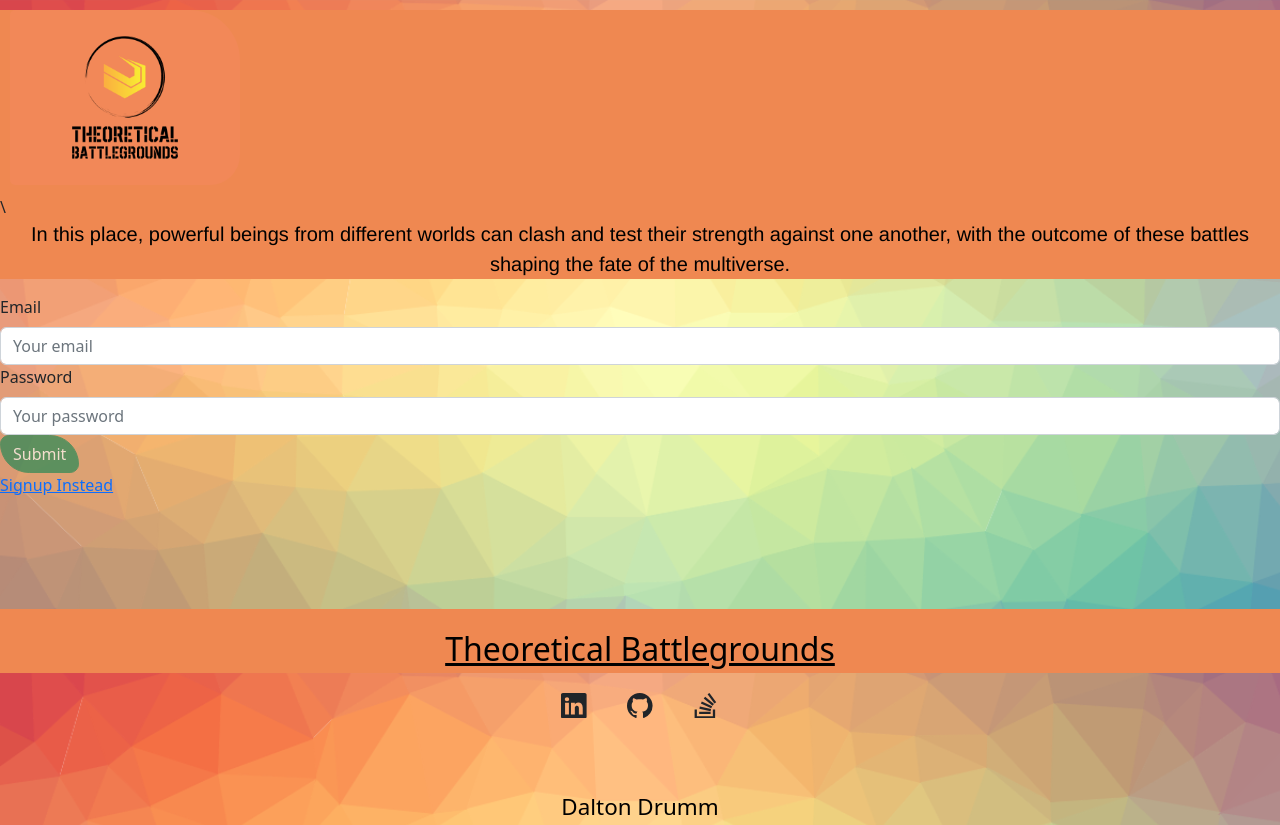
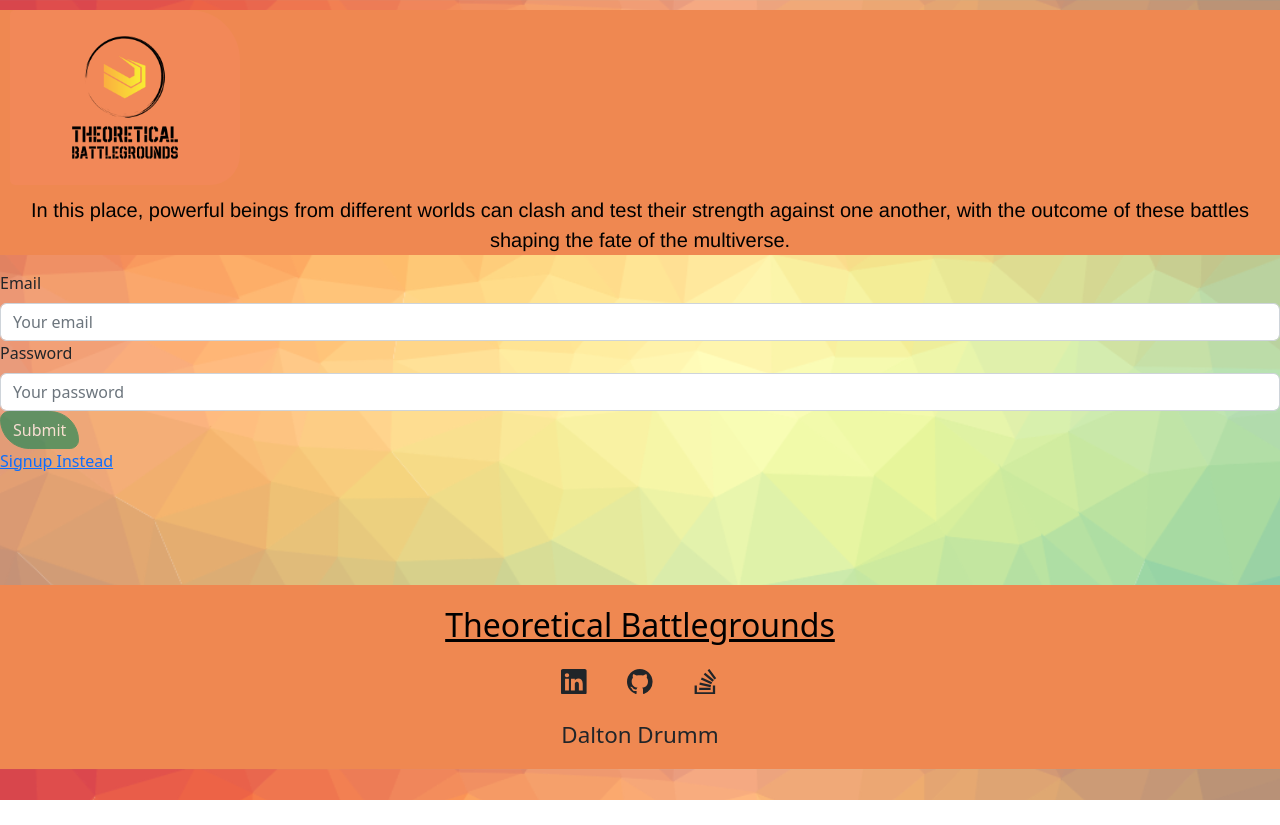
Before and after one commit to Drummd/Theoretical-Battles, a React (Create React App) app in the folder client/: page /login in a window 1280 px wide. After the commit the page ends 800 px from the top, so only its background shows below. Built offline with nearby package versions, Linux system fonts and the light colour scheme.

Commit message:
minor css changes and a logout link

```diff
--- a/client/src/App.js
+++ b/client/src/App.js
@@ -52,9 +52,9 @@ function App() {
             <Route path="/battle" element={<Battle />} />
             <Route path="*" element={<h1>Wrong page!</h1>} />
           </Routes>
-          <Footer />
         </>
       </Router>
+      <Footer />
     </ApolloProvider>
   )
 }
--- a/client/src/components/Navigation/index.js
+++ b/client/src/components/Navigation/index.js
@@ -2,15 +2,27 @@
 import './nav.css'
 import Logo from "../../assets/104093148.png";
 import Navbar from './Navbar'
+import { Link } from 'react-router-dom';
+import Auth from '../../utils/auth'
 //import { Nav, Navbar, NavLink } from 'react-bootstrap';
 
 // this is really just a HEADER
 function Navigation() {
+
+	const logout = () => {
+		Auth.logout();
+	  };
+
 	return (
 		<nav>
 			<div className="jumbotron">
-				<img id="logo-main" src={Logo} />\
-				{/* ????? */}
+				<div className=''>
+				{Auth.loggedIn() && (<a className="" href="/" onClick={logout}>
+                Logout
+              </a>)}
+			</div>
+				<img id="logo-main" src={Logo} />
+
 				{/* {Navbar} */}
 				<p className="lead"> In this place, powerful beings from different worlds can clash and test their strength against one another, with the outcome of these battles shaping the fate of the multiverse.</p>
 
--- a/client/src/components/UniverseCard/index.js
+++ b/client/src/components/UniverseCard/index.js
@@ -3,7 +3,7 @@ import './Universe.css'
 
 function UniverseCard({ title, description, image, updateState }) {
     return (
-        <div className="card">
+        <div className="card mx-2">
           <img className="card-img" src={image} alt="Card" />
           <div className="card-body">
             <h5 className="card-title">{title}</h5>
--- a/client/src/index.css
+++ b/client/src/index.css
@@ -1 +1,6 @@
 /* Put CSS resets in here, such as ul { margin: 0 } */
+body {
+    height: 100%;
+    padding: 0;
+    margin: 0;
+}
--- a/client/src/pages/Footer/Footer.css
+++ b/client/src/pages/Footer/Footer.css
@@ -1,33 +1,36 @@
 footer {
-    background: #ef8851 ;
+    background: #ef8851;
     padding: 1rem 0;
     text-align: center;
     font-size: 1.6rem;
     margin-top: 7rem;
-    height: 4rem;
 }
+
 footer a {
-    color:black;
+    color: black;
 }
+
 .footer_logo {
     font-size: 2rem;
     font-weight: 500;
     margin-bottom: 1rem;
     display: block;
 }
+
 .permalinks {
     display: flex;
     flex-wrap: wrap;
     justify-content: center;
-    gap: 2rem;
-    margin: 0 auto 3rem;
+
 }
+
 .footer_socials {
     display: flex;
     justify-content: center;
     gap: 2rem;
-    margin-bottom: 4rem;
+    margin-bottom: 1rem;
 }
+
 .footer_socials a {
     background: var(--color-bg);
     color: var(--color-light);
@@ -36,13 +39,15 @@ footer a {
     display: flex;
     border: 1px solid transparent;
 }
+
 .footer_socials a:hover {
     background: transparent;
     color: var(--color-bg);
     border-color: var(--color-bg);
 }
+
 .footer_copyright {
-    margin-bottom: 4rem;
+
     color: black;
     font: bolder;
 }
@@ -53,6 +58,7 @@ footer a {
         flex-direction: column;
         gap: 1.5rem;
     }
+
     .footer_socials {
         margin-bottom: 2.6rem;
     }
--- a/client/src/pages/Footer/index.js
+++ b/client/src/pages/Footer/index.js
@@ -16,7 +16,7 @@ function Footer() {
                 <a href="https://stackoverflow.com/users/19277759/dalton-drumm" target='_blank'> <BsStackOverflow/> </a>
             </div>
 
-            <div className="footer_copyright">
+            <div className="">
                 <small>Dalton Drumm</small>
             </div>
         </footer>
--- a/client/src/pages/Home/index.js
+++ b/client/src/pages/Home/index.js
@@ -1,25 +1,20 @@
 import React, { useState } from 'react';
-import Button from 'react-bootstrap/Button';
-import { useNavigate } from 'react-router-dom';
+
 import "./home.css"
 import DC from '../../assets/DC.png'
 import MAR from '../../assets/Marvel.png'
 import STA from '../../assets/Starwars.jpg'
 import NAR from '../../assets/Naruto.jpg'
-//import { useQuery } from '@apollo/client'
-//import { QUERY_Universe } from '../../utils/queries'
 import { useQuery } from '@apollo/client'
 import { QUERY_Universes } from '../../utils/queries'
-//import { useLazyQuery } from '@apollo/client';
 import UniverseCard from '../../components/UniverseCard';
-// import Universe from '../Universe';
 import FighterCards from '../../components/FightersCards';
 import BattleCards from '../../components/BattleCards';
 import LoginForm from '../../components/LoginForm/Login';
 import auth from "../../utils/auth"
 
 function Home() {
-  const navigate = useNavigate()
+
   const { data, loading } = useQuery(QUERY_Universes);
 
   const [universe1, setUniverse1] = useState('');
@@ -66,22 +61,7 @@ function Home() {
     'Naruto': narutoFighters
   };
 
-  // console.log("fighters obj", dcFighters);
 
-  //const universes = data?.universes || [];
-  // const [getFighters, {loading, data, error} ] = useLazyQuery(QUERY_Fighters);
-
-  // function handleSubmit(e) {
-  //   e.preventDefault()
-  //   // getFighters({variables: {name: e.target.value}})
-  //   console.log(fighters)
-  //   const filteredFighters = fighters.filter(universe => {
-  //     return universe.name === e.target.value;
-  //   });
-  //   console.log(filteredFighters[0].fighters);
-  //   // filter based on which universe was clicked
-  //   navigate("/universe", { state: { fighters: filteredFighters[0].fighters } })
-  // }
 
   const renderUniverseOrFighter = () => {
 
@@ -116,45 +96,3 @@ function Home() {
 
 }
 export default Home;
-
-// {/* {loading && (
-//       <div>loading...</div>
-//      )} */}
-// 		<Row xs={1} md={4} className="g-4">
-//       {universes.map((universe) => (
-//         <Col>
-//           <Card>
-//             <Card.Img variant="top" src={universe.image} />
-//             <Card.Body>
-//               <Card.Title>{universe.title}</Card.Title>
-//               <Card.Text>
-//                 { universe.description}
-//               </Card.Text>
-//{/* <div>
-//<Link to="/Universe">
-//<Button variant="danger">Universe</Button>
-// </Link>
-//</div> */}
-
-//             </Card.Body>
-//           </Card>
-//         </Col>
-//       ))}
-//     </Row>
-
-
-
-
-
-// <>
-// 	<Card className='card_format' style={{ width: '18rem' }}>
-// 		<Card.Img variant="top" src="holder.js/100px180" />
-// 		<Card.Body>
-// 			<Card.Title>Universe Name</Card.Title>
-// 			<Card.Text>
-// 				open chat ai to describe each universe as fighters
-// 			</Card.Text>
-// 			<Button variant="danger">Universe</Button>
-// 		</Card.Body>
-// 	</Card>
-// </>
```
Lines whose indentation alone changed are shown as unchanged.
